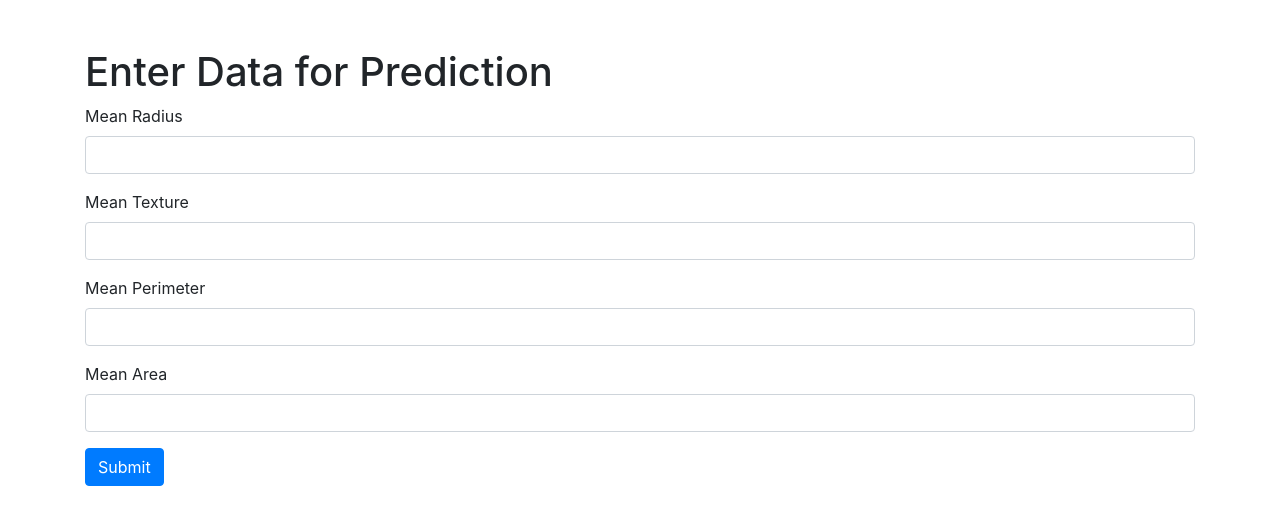
After one commit to atefehjn/Smart_Website, a Flask app: template app/templates/input.html in a window 1280 px wide. The commit adds this page. Shown: the top 525 px of the page. Run offline with Flask 3, Linux system fonts and the light colour scheme; the template is opened without the code that fills it: values that come from a table or form of the project are taken from there, others are empty; some libraries are stand-ins or nearby versions.

Commit message:
task 3 completed

```diff
--- /dev/null
+++ b/app/input.py
@@ -0,0 +1,10 @@
+from flask_wtf import FlaskForm
+from wtforms import FloatField, SubmitField
+from wtforms.validators import DataRequired, NumberRange
+
+class PredictionForm(FlaskForm):
+    mean_radius = FloatField('Mean Radius', validators=[DataRequired(), NumberRange(min=0)])
+    mean_texture = FloatField('Mean Texture', validators=[DataRequired(), NumberRange(min=0)])
+    mean_perimeter = FloatField('Mean Perimeter', validators=[DataRequired(), NumberRange(min=0)])
+    mean_area = FloatField('Mean Area', validators=[DataRequired(), NumberRange(min=0)])
+    submit = SubmitField('Submit')
--- a/app/templates/home.html
+++ b/app/templates/home.html
@@ -18,7 +18,7 @@
 							every step of the way.
 						</p>
 						<a
-							href="#"
+							href="input"
 							class="btn_2"
 							>Check Your Health Now</a
 						>
--- /dev/null
+++ b/app/templates/input.html
@@ -0,0 +1,70 @@
+<!DOCTYPE html>
+<html lang="en">
+  <head>
+    <meta charset="UTF-8" />
+    <meta name="viewport" content="width=device-width, initial-scale=1.0" />
+    <title>Prediction Form</title>
+    <link
+      rel="stylesheet"
+      href="https://maxcdn.bootstrapcdn.com/bootstrap/4.0.0/css/bootstrap.min.css"
+    />
+  </head>
+  <body>
+    <div class="container mt-5">
+      <h1>Enter Data for Prediction</h1>
+
+      <!-- Display flash messages if any -->
+      {% with messages = get_flashed_messages(with_categories=true) %} {% if
+      messages %}
+      <div class="alert alert-success">
+        {% for category, message in messages %}
+        <p>{{ message }}</p>
+        {% endfor %}
+      </div>
+      {% endif %} {% endwith %}
+
+      <form method="POST" action="{{ url_for('main.predict') }}">
+        {{ form.hidden_tag() }}
+        <!-- CSRF token for protection -->
+
+        <div class="form-group">
+          {{ form.mean_radius.label(class="form-label") }} {{
+          form.mean_radius(class="form-control") }} {% for error in
+          form.mean_radius.errors %}
+          <span class="text-danger">{{ error }}</span>
+          {% endfor %}
+        </div>
+
+        <div class="form-group">
+          {{ form.mean_texture.label(class="form-label") }} {{
+          form.mean_texture(class="form-control") }} {% for error in
+          form.mean_texture.errors %}
+          <span class="text-danger">{{ error }}</span>
+          {% endfor %}
+        </div>
+
+        <div class="form-group">
+          {{ form.mean_perimeter.label(class="form-label") }} {{
+          form.mean_perimeter(class="form-control") }} {% for error in
+          form.mean_perimeter.errors %}
+          <span class="text-danger">{{ error }}</span>
+          {% endfor %}
+        </div>
+
+        <div class="form-group">
+          {{ form.mean_area.label(class="form-label") }} {{
+          form.mean_area(class="form-control") }} {% for error in
+          form.mean_area.errors %}
+          <span class="text-danger">{{ error }}</span>
+          {% endfor %}
+        </div>
+
+        {{ form.submit(class="btn btn-primary") }}
+      </form>
+    </div>
+
+    <script src="https://code.jquery.com/jquery-3.2.1.slim.min.js"></script>
+    <script src="https://cdnjs.cloudflare.com/ajax/libs/popper.js/1.12.9/umd/popper.min.js"></script>
+    <script src="https://maxcdn.bootstrapcdn.com/bootstrap/4.0.0/js/bootstrap.min.js"></script>
+  </body>
+</html>
--- a/run.py
+++ b/run.py
@@ -5,4 +5,4 @@ app = create_app()
 if __name__ == '__main__':
     with app.app_context():
         db.create_all()
-    app.run(debug=True)
+    app.run(debug=True, port=8000)
```
Also changed, not shown: app/input.html (added, +44 -0 lines), app/ml_prediction.py (added, +10 -0 lines), app/routes.py (+60 -17 lines), app/templates/predict.html (added, +50 -0 lines), instance/site.db, 2 other files.
